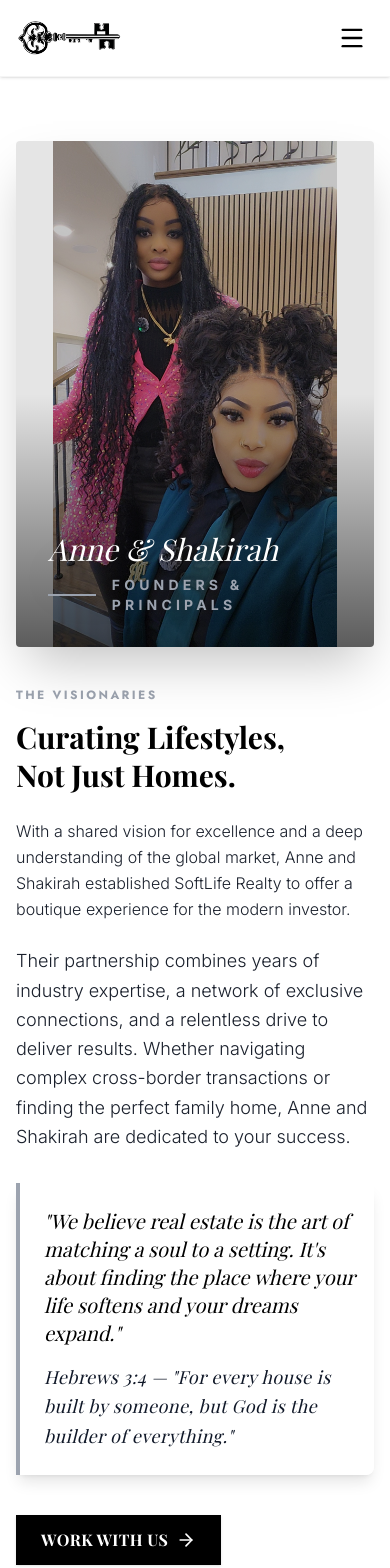
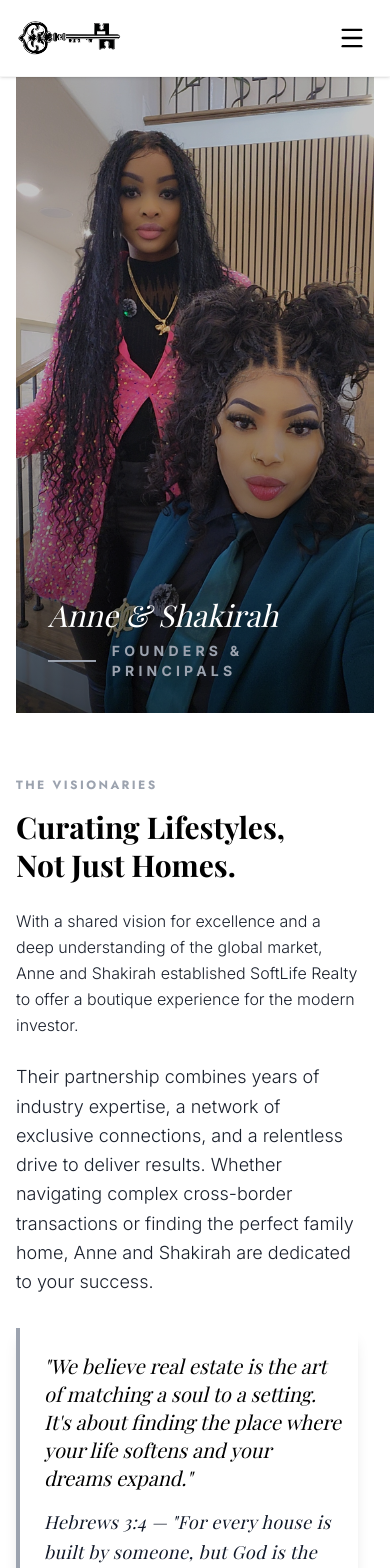
Before and after one commit to ItsAkinlaja/softliferealtygroup, a React (Vite) app: page /about in a window 390 px wide. Shown: the top 1568 px of the page. Built offline with nearby package versions, Linux system fonts and the light colour scheme; a web font is replaced by a local one.

Commit message:
mobile optimization

```diff
--- a/src/pages/About.jsx
+++ b/src/pages/About.jsx
@@ -14,17 +14,17 @@ const About = () => {
         keywords="about softlife realty, anne and shakirah, luxury real estate agents, dallas realtors, dubai real estate experts"
       />
       {/* Founders Section */}
-      <section className="bg-white relative overflow-hidden flex items-center">
-        <div className="container-custom px-4 py-16 lg:py-0">
-             <div className="grid grid-cols-1 lg:grid-cols-2 gap-10 md:gap-16 items-center">
-                <FadeIn direction="right" className="h-full">
-                    <div className="relative h-[60vh] lg:h-[85vh] w-full group overflow-hidden shadow-2xl rounded-sm">
-                        <div className="absolute inset-0 bg-black/10 z-10 group-hover:bg-transparent transition-colors duration-500"></div>
+      <section className="bg-white">
+        <div className="container-custom px-4 lg:px-0">
+             <div className="grid grid-cols-1 lg:grid-cols-2 min-h-screen">
+                {/* Image Column */}
+                <div className="relative min-h-[60vh] lg:min-h-screen">
+                    <div className="absolute inset-0 bg-black/10 z-10"></div>
                     <div className="absolute inset-0 bg-gradient-to-t from-black/60 via-transparent to-transparent z-15"></div>
                     <img
                         src="/Annie & Shakirah.jpeg"
                         alt="Anne & Shakirah - SoftLife Realty Founders"
-                            className="w-full h-full object-contain transition-all duration-700 scale-100 group-hover:scale-105"
+                        className="w-full h-full object-cover object-top"
                     />
                     <div className="absolute bottom-8 left-8 md:bottom-12 md:left-12 z-20">
                         <p className="text-white text-3xl md:text-5xl font-serif italic drop-shadow-2xl mb-2">Anne & Shakirah</p>
@@ -34,10 +34,10 @@ const About = () => {
                         </div>
                     </div>
                 </div>
-                </FadeIn>
 
-                <FadeIn direction="left">
-                    <div className="pl-0 lg:pl-10">
+                {/* Text Column */}
+                <div className="flex items-center py-16 md:py-24 lg:py-0">
+                    <div className="lg:pl-16 xl:pl-24 pr-4">
                         <h4 className="text-gold font-bold tracking-[0.2em] uppercase mb-4 text-xs md:text-sm">The Visionaries</h4>
                         <h2 className="text-3xl md:text-5xl font-serif font-bold text-charcoal mb-6 md:mb-8 leading-tight">
                             Curating Lifestyles, <br/> Not Just Homes.
@@ -49,7 +49,7 @@ const About = () => {
                             Their partnership combines years of industry expertise, a network of exclusive connections, and a relentless drive to deliver results. Whether navigating complex cross-border transactions or finding the perfect family home, Anne and Shakirah are dedicated to your success.
                         </p>
 
-                        <div className="bg-white/80 backdrop-blur-sm border-l-4 border-gold pl-6 py-6 mb-10 pr-4 rounded-r-lg shadow-lg hover:shadow-2xl transition-all duration-500 transform hover:scale-105 hover:-translate-y-2">
+                        <div className="bg-beige/30 backdrop-blur-sm border-l-4 border-gold pl-6 py-6 mb-10 pr-4 rounded-r-lg shadow-lg">
                             <p className="text-xl font-serif italic text-charcoal mb-4">
                                 "We believe real estate is the art of matching a soul to a setting. It's about finding the place where your life softens and your dreams expand."
                             </p>
@@ -62,7 +62,7 @@ const About = () => {
                             Work With Us <ArrowRight className="ml-2 group-hover:translate-x-1 transition-transform" size={20} />
                         </Link>
                     </div>
-                </FadeIn>
+                </div>
              </div>
         </div>
       </section>
```
Lines whose indentation alone changed are shown as unchanged.
